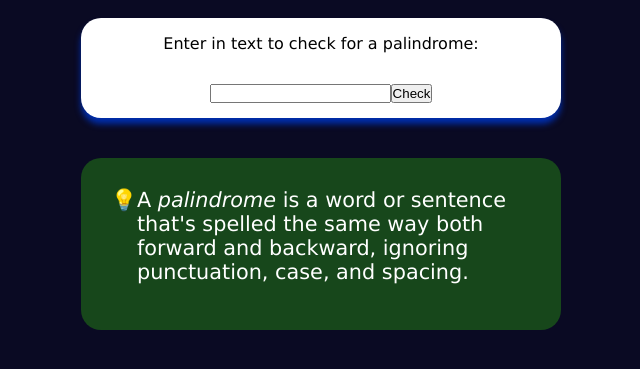
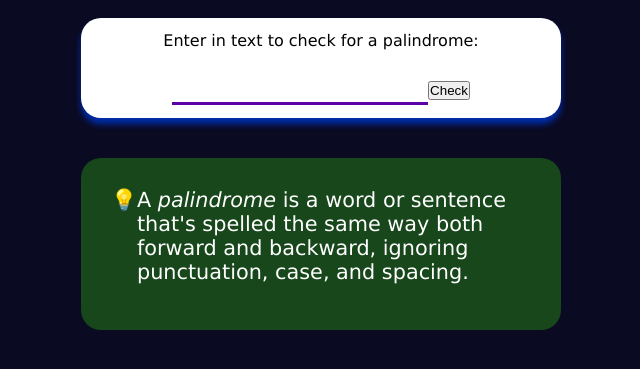
Before and after one commit to LQuesadaM/Palindrome-Checker, a plain HTML site: page index.html in a window 1280 px wide. Shown: the part 305-674 px from the top of the page, without its empty margins (319-959 px from the left). Drawn offline with Linux system fonts and the light colour scheme.

Commit message:
adding styles to text input

```diff
--- a/styles.css
+++ b/styles.css
@@ -9,6 +9,7 @@
     --white: #fff;
     --black: #000;
     --bgDefinition: #17471B;
+    --indigoColor: #5A01A7;
 }
 
 
@@ -52,6 +53,15 @@ body {
     box-shadow: 0 6px 6px #002ead;
 }
 
+.palindrome__input {
+    width: 16rem;
+    height: 1.87rem;
+    text-align: center;
+    font-size: 1.3rem;
+    border: none;
+    border-bottom: 3px solid var(--indigoColor);
+}
+
 
 .palindrome__definition {
     min-height: 8.25em;
```
